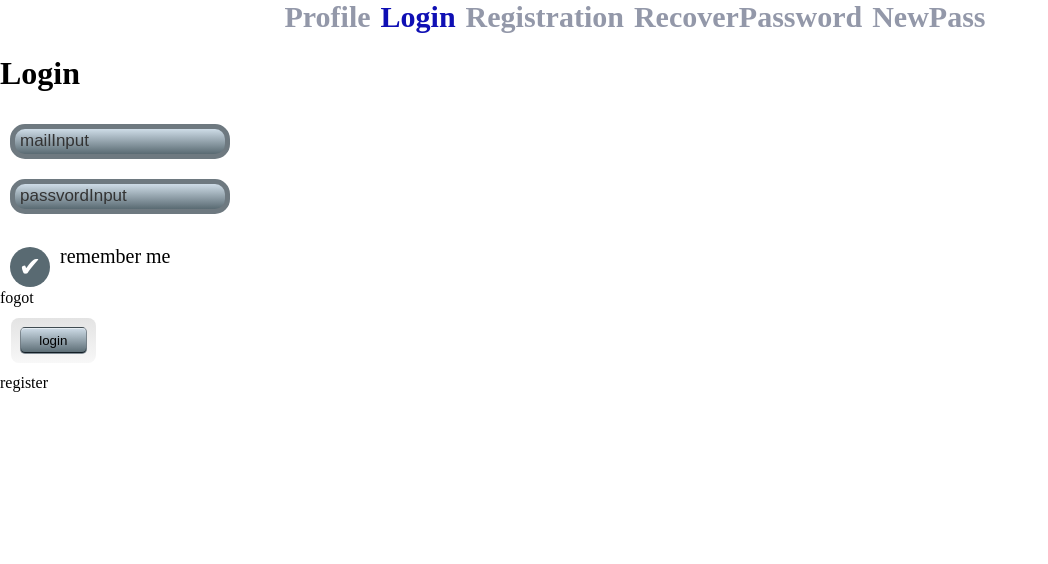
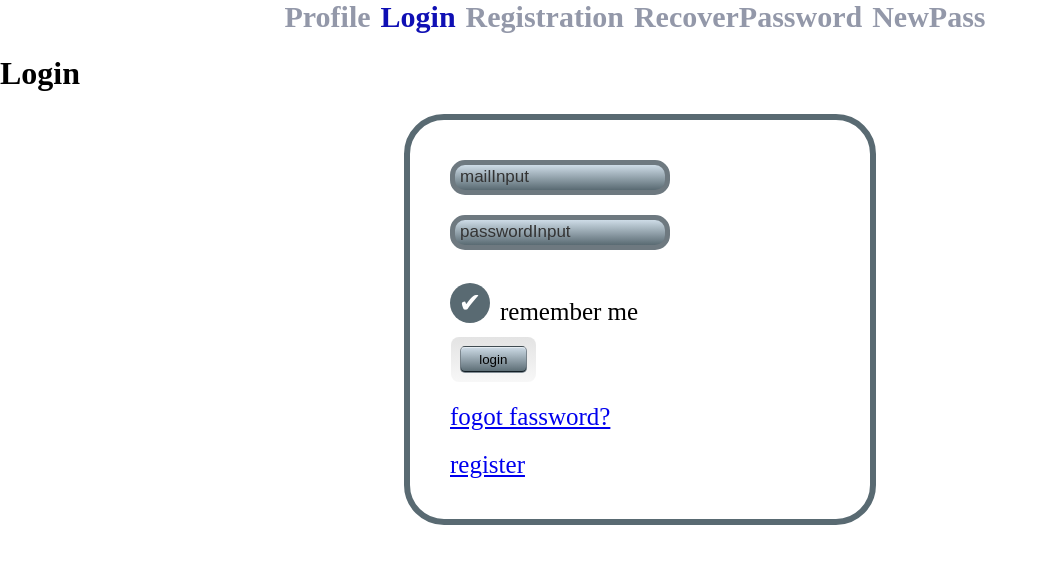
Before and after one commit to Karter13/smart-cards, a React (Create React App) app: page /#/login in a window 1280 px wide. Shown: the top 564 px of the page, without its empty margins (0-1048 px from the left). Built offline with nearby package versions, Linux system fonts and the light colour scheme.

Commit message:
made and checked UI for LoginPage

```diff
--- a/src/n2-faetures/f1-auth/a1-login/l1-ui/LoginForm/LoginForm.module.css
+++ b/src/n2-faetures/f1-auth/a1-login/l1-ui/LoginForm/LoginForm.module.css
@@ -1,5 +1,30 @@
+.loginBlock {
+    font-size: 25px;
+    margin: 0 auto;
+    width: 400px;
+    padding: 30px;
+    border: 6px solid rgb(89, 106, 114);
+    border-radius: 40px;
+    display: flex;
+    justify-content: center;
+    flex-direction: column;
+}
+
+.inputBlock {
+    display: flex;
+    flex-direction: row;
+    justify-content: flex-start;
+    align-items: center;
+}
+
 .checkboxBlock {
     display: flex;
-    align-items: center;
-    font-size: 20px;
+    flex-direction: row;
+    justify-content: flex-start;
+    align-items: flex-end;
+    font-size: 25px;
 }
+
+.link {
+    margin: 10px;
+}
--- a/src/n2-faetures/f1-auth/a1-login/l1-ui/LoginForm/LoginForm.tsx
+++ b/src/n2-faetures/f1-auth/a1-login/l1-ui/LoginForm/LoginForm.tsx
@@ -3,22 +3,29 @@ import {Input} from '../../../../../n1-main/m1-ui/common/Input/Input';
 import {Button} from '../../../../../n1-main/m1-ui/common/Button/Button';
 import {Checkbox} from '../../../../../n1-main/m1-ui/common/Checkbox/Checkbox';
 import style from './LoginForm.module.css'
+import {NavLink} from 'react-router-dom';
+import {RECOVER_PASSWORD, REGISTRATION} from '../../../../../n1-main/m1-ui/routes/Routes';
+import styles from '../../../../../n1-main/m1-ui/header/Header.module.css';
 
 export const LoginForm = () => {
     return (
-        <div>
-            <Input onChange={() => console.log('mailInput')} value={'mailInput'}/>
-            <Input onChange={() => console.log('passvordInput')} value={'passvordInput'}/>
+        <div className={style.loginBlock}>
+            <div className={style.inputBlock}>
+                <Input onChange={() => console.log('mailInput')} value={'mailInput'}/>
+            </div>
+            <div className={style.inputBlock}>
+                <Input onChange={() => console.log('passwordInput')} value={'passwordInput'}/>
+            </div>
             <div className={style.checkboxBlock}>
                 <Checkbox checkboxValue={true} changeValue={() => console.log('checkBoxTrue')}/>
-                remember me
-            </div>
-            <div>
-                fogot
+                <span>remember me</span>
             </div>
             <Button click={() => console.log('clickButton')} value={'login'}/>
-            <div>
-                register
+            <div className={style.link}>
+                <NavLink to={RECOVER_PASSWORD} activeClassName={styles.activeLick}>fogot fassword?</NavLink>
+            </div>
+            <div className={style.link}>
+                <NavLink to={REGISTRATION} activeClassName={styles.activeLick}>register</NavLink>
             </div>
         </div>
     )
--- a/src/n2-faetures/f1-auth/a1-login/l3-dal/cards-api.ts
+++ b/src/n2-faetures/f1-auth/a1-login/l3-dal/cards-api.ts
@@ -0,0 +1,3 @@
+
+export const cardsAPI = {
+};
```
